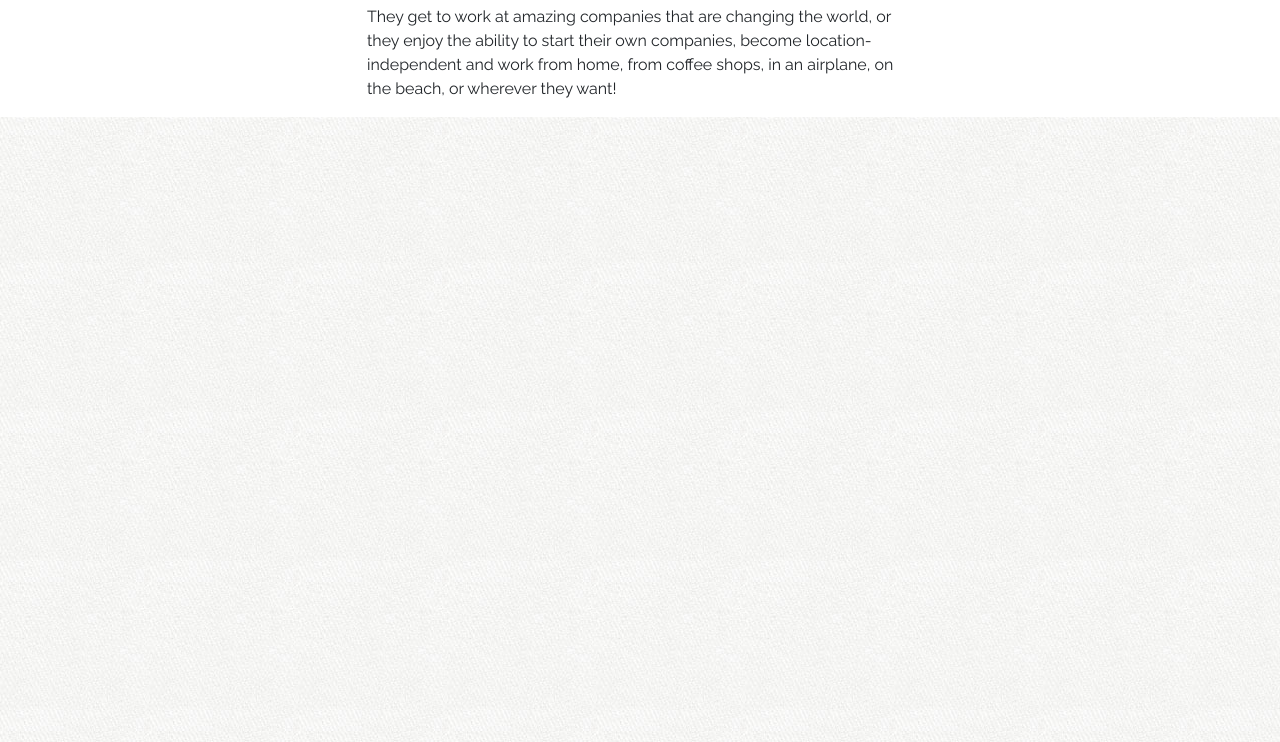
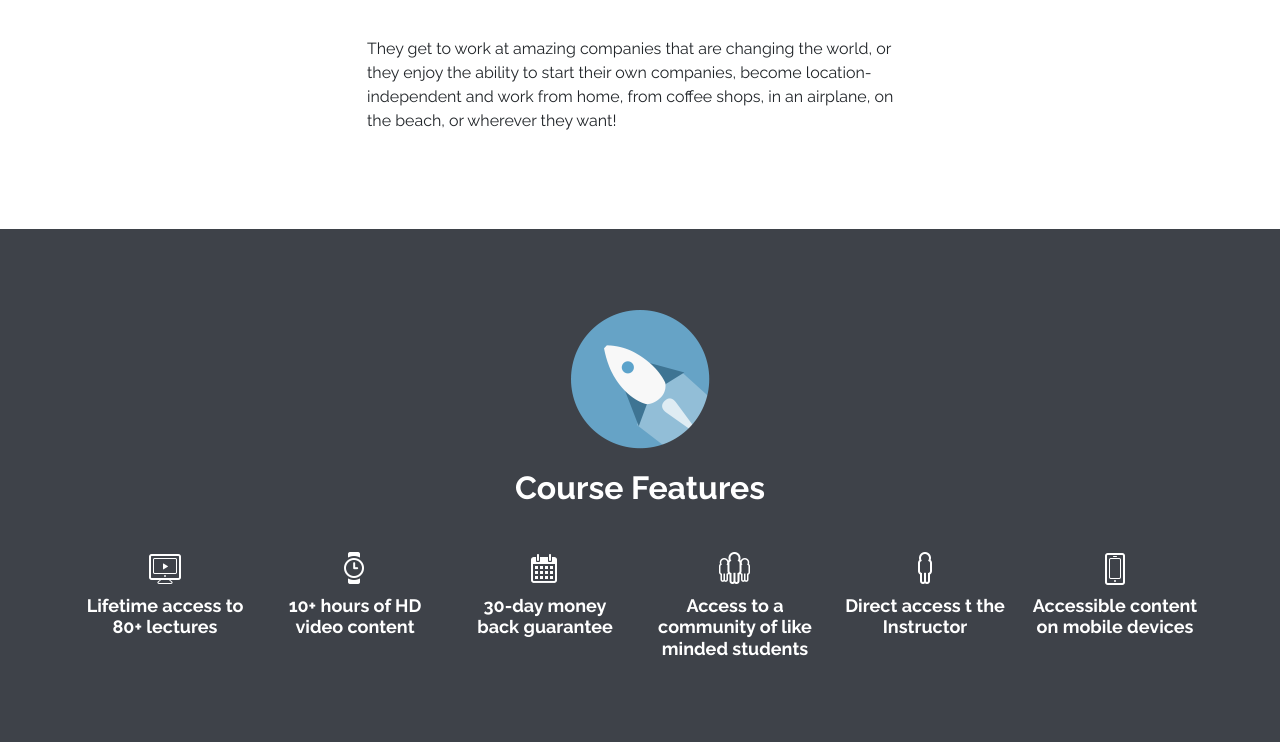
Before and after one commit to tertiussc/boostrap-to-wordpress, a website: page index.html in a window 1280 px wide. Shown: the part 2845-3587 px from the top of the page. Drawn offline with nearby package versions, Linux system fonts and the light colour scheme.

Commit message:
completed features section

```diff
--- a/assets/css/main.css
+++ b/assets/css/main.css
@@ -136,3 +136,24 @@ section h2 {
 section h3 {
     margin: 30px 0 10px;
 }
+
+#course-features {
+    background: #3e4249;
+    color: white;
+    text-align: center;
+}
+
+/* === Customer Icon Sprites === */
+i.ci {
+	display: inline-block;
+	height: 40px;
+	width: 40px;
+	background: url('../img/icon-sprite.png') no-repeat;
+}
+
+.ci.ci-computer 	{ background-position: 0 0; }
+.ci.ci-watch		{ background-position: -40px 0; }
+.ci.ci-calendar		{ background-position: -80px 0; }
+.ci.ci-community	{ background-position: -120px 0; }
+.ci.ci-instructor	{ background-position: -160px 0; }
+.ci.ci-device		{ background-position: -200px 0; }
--- a/index.html
+++ b/index.html
@@ -133,7 +133,7 @@
     </section>
 
     <!-- who benefits -->
-    <section id="who benefits" class="bg-white pt-5">
+    <section id="who benefits" class="bg-white section">
         <div class="container">
             <div class="section-header">
                 <img src="assets/img/icon-pad.png" alt="Pad and Pancil">
@@ -176,8 +176,39 @@
     </section>
 
     <!-- Course Features -->
-    <section id="">
-
+    <section id="course-features" class="section">
+        <div class="container">
+            <div class="section-header">
+                <img src="assets/img/icon-rocket.png" alt="Rocket">
+                <h2>Course Features</h2>
+            </div>
+            <div class="row">
+                <div class="col-sm-2">
+                    <i class="ci ci-computer"></i>
+                    <h4>Lifetime access to 80+ lectures</h4>
+                </div>
+                <div class="col-sm-2">
+                    <i class="ci ci-watch"></i>
+                    <h4>10+ hours of HD video content</h4>
+                </div>
+                <div class="col-sm-2">
+                    <i class="ci ci-calendar"></i>
+                    <h4>30-day money back guarantee</h4>
+                </div>
+                <div class="col-sm-2">
+                    <i class="ci ci-community"></i>
+                    <h4>Access to a community of like minded students</h4>
+                </div>
+                <div class="col-sm-2">
+                    <i class="ci ci-instructor"></i>
+                    <h4>Direct access t the Instructor</h4>
+                </div>
+                <div class="col-sm-2">
+                    <i class="ci ci-device"></i>
+                    <h4>Accessible content on mobile devices</h4>
+                </div>
+            </div>
+        </div>
     </section>
 
     <!-- Project Features -->
```
